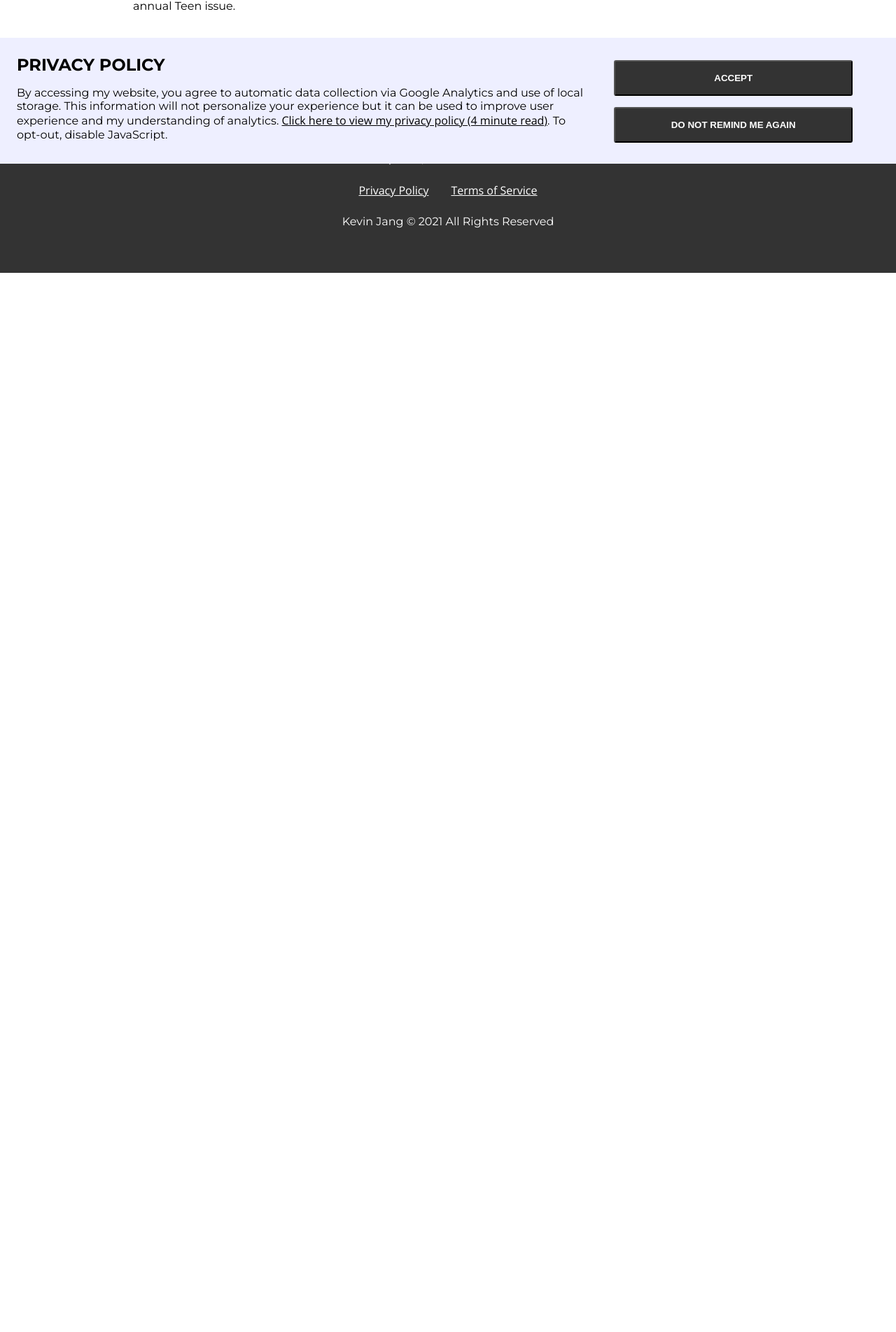
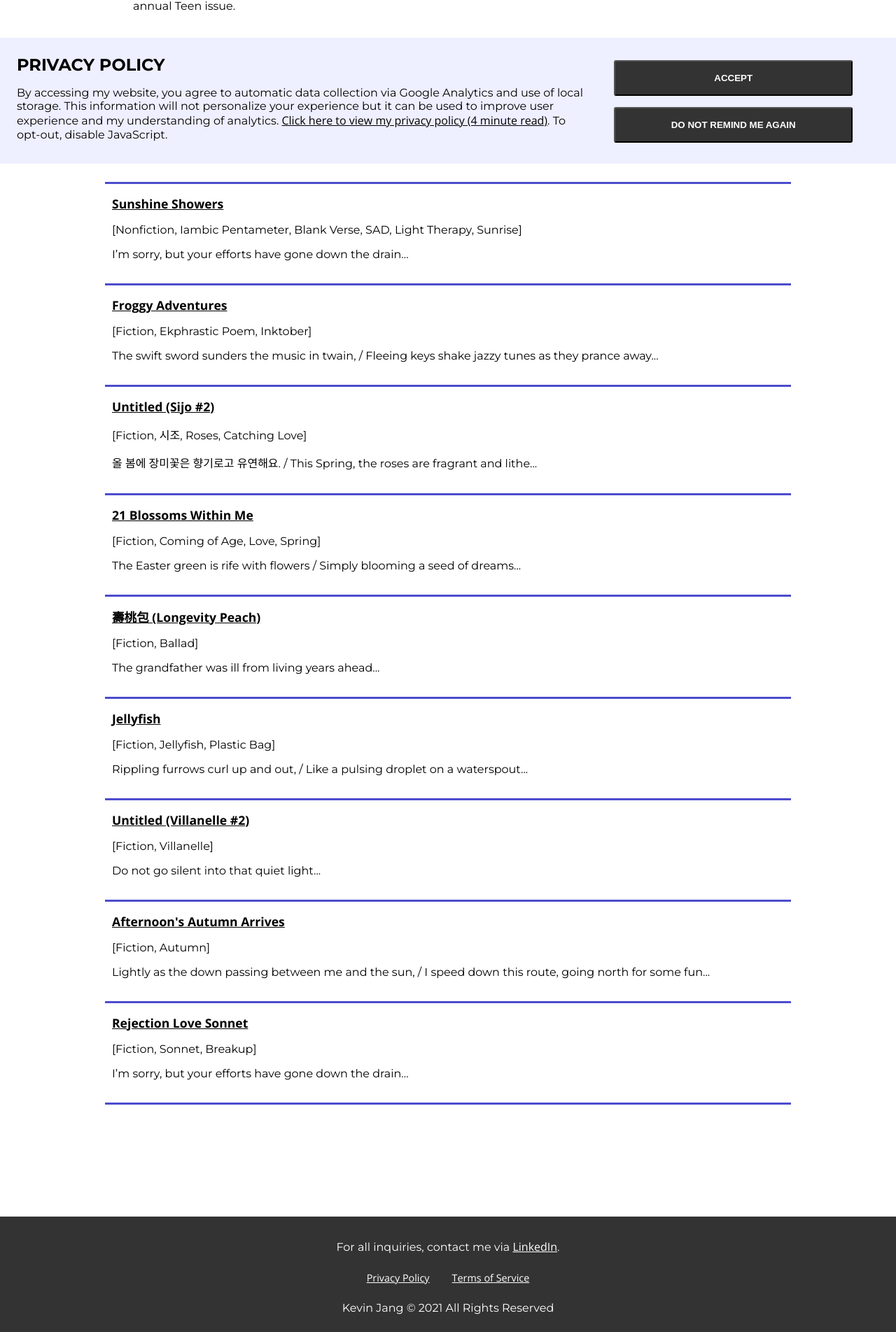
Before and after one commit to Kevin-Jjang/Kevin-Jjang.github.io, a Jekyll site: the page built from poetry.html, in a window 1280 px wide. Shown: the part 666-2570 px from the top of the page at 70% size. Built offline with Jekyll 4.4.1, drawn with Linux system fonts in a browser that asks for light colours; before the commit the page ends 1056 px from its top, so only the background shows below that.

Commit message:
Uploaded poetry

```diff
--- /dev/null
+++ b/_includes/copyright.html
@@ -0,0 +1 @@
+KEVIN JANG © REUSE, REPRODUCTION, AND MODIFICATION ARE PROHIBITED WITHOUT PERMISSION
--- a/_includes/privacy-policy-popup.html
+++ b/_includes/privacy-policy-popup.html
@@ -1,4 +1,4 @@
-<div id="privacy-policy-popup" class="popup">
+<div id="privacy-policy-popup" class="popup hidden">
     <div>
         <h2>Privacy Policy</h2>
         <p>By accessing my website, you agree to automatic data collection via Google Analytics and use of local
--- /dev/null
+++ b/_posts/2017-02-17-rejection-love-sonnet.md
@@ -0,0 +1,25 @@
+---
+layout: poetry
+title: "Rejection Love Sonnet"
+tags: ["Fiction", "Sonnet", "Breakup"]
+categories: ["Poetry"]
+preview: "I’m sorry, but your efforts have gone down the drain..."
+---
+I’m sorry, but your efforts have gone down the drain.
+It's time I told you you're the one I need not;
+It's not you, it's not me — it's just that you’re so profane.
+I just felt that our time was just a thought.
+
+Don't get the wrong idea, but I still like you as a friend,
+Of the fun and pleasure that goes unmeasured
+Frolicking through the trees and the tentative trends.
+But alas, I can't accept your love that I treasured.
+
+You stood out from the ones I considered intimate,
+In ways that I liked or found distastefully sound.
+I felt that you shouldn’t get rid if it
+Even if it didn’t make you round.
+
+I hope I can make up to satisfy your perpetual devotion;
+Maybe we can watch the sun set on our transient
+connection?
--- /dev/null
+++ b/_posts/2018-10-10-afternoons-autumn-arrives.md
@@ -0,0 +1,31 @@
+---
+layout: poetry
+title: "Afternoon's Autumn Arrives"
+tags: ["Fiction", "Autumn"]
+categories: ["Poetry"]
+preview: "Lightly as the down passing between me and the sun, / I speed down this route, going north for some fun..."
+---
+&ensp;Lightly as the down passing between me and the sun,
+I speed down this route, going north for some fun;
+The wishbone form of those cranes fly south as one,
+Synced,&ensp;clamorous whooping in their Native tongue.
+
+A wisp of cloud kisses the sky, leaving it dry;
+As the common oak looks so spry, so fly;
+Wearing that dress of cheese and needs,
+It&ensp;drops late kernels of seeds and leaves.
+
+&ensp;As my odometer ticks its thousandth mile,
+The chilly air tickles my squinting smile;
+The rustling leaves applaud my grand
+With frostbitten stubs for hands.
+
+I glide along the glossy golden line
+On this smooth pavement, a telltale sign.
+The Olympiad bike rattles and clicks
+Down the sloped ‘side, hopping over&ensp;nicks.
+
+For every pedal, the fruitful acorns detract,
+&ensp;Banging my helmet between my flesh, the steel,
+While the natural chestnut in my palm reacts,
+&ensp;Delivering my soul beyond this Pennsylvanian wheel.
--- /dev/null
+++ b/_posts/2018-10-28-do-not-go-silent.md
@@ -0,0 +1,31 @@
+---
+layout: poetry
+title: "Untitled (Villanelle #2)"
+tags: ["Fiction", "Villanelle"]
+categories: ["Poetry"]
+preview: "Do not go silent into that quiet light..."
+---
+Do not go silent into that quiet light,
+Young life should scream and shout every day;
+Yell, yell against the lonely life.
+
+Though disillusioned people know solitude is right,
+Because their words had no importance they
+Do not go silent into that quiet strife.
+
+Rejected loves, the worst case, end their strife
+That caring arms might have erased today,
+Yell, yell against the lonely life.
+
+Insane people who prayed and howled the moon in flight,
+And learn, too far gone, they made it this way,
+Yell, yell against the lonely life.
+
+Widowed, in bed, suffering day and night
+A heart could explode like a bomb and be saved,
+Yell, yell against the lonely life.
+
+And you, my friend, there on that joyful height,
+Talk, text, help me now with your lively face, I say!
+Do not go silent into that quiet strife.
+Yell, yell against the lonely life.
--- /dev/null
+++ b/_posts/2019-04-22-jellyfish.md
@@ -0,0 +1,72 @@
+---
+layout: poetry
+title: "Jellyfish"
+number: 83
+tags: ["Fiction", "Jellyfish", "Plastic Bag"]
+categories: ["Poetry"]
+preview: "Rippling furrows curl up and out, / Like a pulsing droplet on a waterspout..."
+footnote: "Save our oceans!"
+---
+Rippling furrows curl up and out,
+Like a pulsing droplet on a waterspout;
+Dancing on the edge of water and air
+Graceful gliding ballerinas drift there.
+The umbra bell ebbing with the flow,
+Sinking deeper into the abysmal low.
+
+Silk cloth loose around the shoulders,
+The entrancing sight thus smolders
+Those armed teeth with swords,
+Knowing the fierce sting of a thousand lords.
+Tentacles welcoming with open frays
+Unto a treat of deadly embrace.
+
+Bayside drains abandon these wretches
+To their rampant, unchecked conquests.
+Bloating bodies of Medusa’s spawn
+Slither and squeeze through the slimy bronze.
+Trouble, trouble, yonder port to starboard toss!
+The sea of will o’ wisps float en masse!
+
+The wave breaks whip the Man-of-Mors,
+Fizzing froth on still gelatinous flesh.
+Merciful Earth battle these foes!
+Drive them under sandy throes!
+The umbra bell ebbing with the flow,
+Sinking deeper into the abysmal low.
+
+
+With every brush of potent toxicity
+The tentacles shed their skin promiscuously.
+There’s no denying what has come true:
+The filaments drift aimlessly into the blue.
+Tentacles welcoming with open frays
+Unto a treat of deadly embrace.
+
+Circulating around the Pacific Gyre
+Like a whirlpool for the jellies to conspire.
+Tangled in a putrid, filmy mattress
+Spanning from sunrise, lest to sunset.
+Trouble, trouble, yonder port to starboard toss!
+The sea of will o’ wisps float en masse!
+
+An immortal life cycle of proliferation,
+The gel never dissolving from acidification,
+Creatures growl from their rocky lairs,
+Jellies lining the fleshy beds with filmy hairs.
+The umbra bell ebbing with the meek,
+Sinking deeper into the abysmal beak.
+
+Needles pierce the slightest curiosity calling,
+Choking thy lungs to a salty drowning.
+The ravenous turtle scarfs a lonesome jelly,
+Swallowing the bell of Mors’s hell—
+Loops devouring with open face
+Unto a treat of deadly lace.
+
+Translucent ghosts glowing like blood,
+The nuclear bioluminescence remains buried in mud;
+Chemicals seeping into the waters,
+Poison to the whales, corals, and otters—
+Trouble, trouble, yonder port to starboard boss???
+The sea of immortal bags float en masse!!!
--- /dev/null
+++ b/_posts/2020-01-05-longevity-peach.md
@@ -0,0 +1,97 @@
+---
+layout: poetry
+title: "壽桃包 (Longevity Peach)"
+number: 1
+tags: ["Fiction", "Ballad"]
+categories: ["Poetry"]
+preview: "The grandfather was ill from living years ahead..."
+---
+The grandfather was ill from living years ahead
+Of even the oldest passing elder;
+His eyes had failed from years of crystallized residue,
+With spotty skin but no wrinkles on his face.
+
+His granddaughter always fed him a peach for lunch,
+Golden ones with large pits that he used to grind between his molars
+Like a nut that his frail jaws couldn't clamp upon;
+But he always smiled when she came to feed her a peach.
+
+Winter was coming, the peaches had to be picked;
+But a great storm intruded and plucked all the fruit from the nest.
+The house was getting cold and the grandfather slumped into his pillow,
+Coughing and wheezing from the oncoming season.
+
+The granddaughter went to town to buy some medicine,
+Passing the vast marshlands of laborers in pointed hats;
+She saw the aged wrinkly skin of working the annual seasons
+And wondered if she would befall that fate.
+
+The herbalist lived at the edge of town—
+A vibrant fragrance of jasmine and chamomile drifted through the air
+Like the crane spreading its wings for its young;
+The granddaughter made her entrance to the source of such calmness.
+
+The herbalist prescribed her an assortment of plants:
+Ginkgo, cinnamon, ginger, ginseng, and lotus seed.
+The daughter was familiar to each, yet she had to ask
+But lotus isn't a medicinal plant!
+
+The herbalist smiled,
+For prosperity and longevity,
+That is the way of the lotus.
+She sent the granddaughter off to care for Grandfather.
+
+The laborers were packing their ragged bags to go home,
+Their necks pink from the rays and hands raw from the chaff.
+She briskly walked home before the sun set,
+Which was sleeping on the tip of the highest mountain.
+
+She returned to feed her grandfather a bowl of rice,
+Letting him fall soundly asleep before preparing to cook.
+She threw all the herbs except the seeds into a pot
+And boiled them up into a stew.
+
+She looked at the seeds at the bottom of her basket,
+Wondering what she could make;
+A small, dried pit rolled and bumped her foot.
+She knew exactly what to create.
+
+The granddaughter took the seeds and grounded them up into a fine paste,
+Breaking out the dough and distributing the paste onto each fine circle.
+She curled the dough into a ball and pinched the ends of them,
+Sprinkling them with rose powder before putting them in the stone oven.
+
+The moon was high in the sky,
+Owls hooted and cranes hid under the moonlight;
+The granddaughter was tired and laid down;
+Forgetting that the baos were still in the kiln.
+
+The granddaughter woke up at dawn, the ashy smell of cinders still in the air.
+Her eyes pried loosely, and gasped at her mistake.
+In the oven were two dozen buns, lukewarm yet looked perfect
+Even after being left unchecked for too long.
+
+The grandfather started a coughing fit,
+To which the granddaughter rushed to serve him tea and medicine.
+He nodded his head and smiled sadly, his hands shaking from the cold.
+He asked for a peach, but there were none to give.
+
+The granddaughter returned to the oven and put a bun on a plate;
+It was definitely smaller, but looked like a white peach.
+She topped the pink surface with a peach leaf
+And served the substitute to her grandfather.
+
+The grandfather said that it was softer than a peach,
+That the taste was less sweet yet bore a pasty consistency;
+Nonetheless he could feel the peach leaf,
+Concluding that it was still a peach.
+
+He smiled even wider, his eyes opening a little more;
+He seemed to sense his granddaughter looking down on him;
+He could feel the cold sensation of the tears that ran down her cheeks,
+All without having to lift an arm, nor having to listen to her footfalls.
+
+The grandfather went back to sleep with a deep sigh,
+Snoring softly as his body remained warm from the tea,
+Yet his heart grew strong as the lotus wrapped its petals around the soul,
+And helped him live a little while longer.
--- /dev/null
+++ b/_posts/2020-04-21-21-blossoms-within-me.md
@@ -0,0 +1,22 @@
+---
+layout: poetry
+title: "21 Blossoms Within Me"
+number: 29
+tags: ["Fiction", "Coming of Age", "Love", "Spring"]
+categories: ["Poetry"]
+preview: "The Easter green is rife with flowers / Simply blooming a seed of dreams..."
+---
+The Easter green is rife with flowers
+Simply blooming a seed of dreams,
+I wish all fruit pretend as lovers
+Yearn bright moments under the seams.
+We dance the Spring's dashing ambience
+For while hearts cry for day's transience;
+Let's take our hands together closed
+And clasp passion under our clothes.
+She teases my smile with boundless kindness
+Sprinkling delight across the lea
+Where blossoms dare follow the sea;
+We waltz among sunny morn's litheness.
+Her eyes display mirth&mdash;endless life!
+My soul is yours, my fearless wife~
--- /dev/null
+++ b/_posts/2020-06-07-sijo2.md
@@ -0,0 +1,14 @@
+---
+layout: poetry
+title: "Untitled (Sijo #2)"
+number: 37
+tags: ["Fiction", "시조", "Roses", "Catching Love"]
+categories: ["Poetry"]
+preview: "올 봄에 장미꽃은 향기로고 유연해요. / This Spring, the roses are fragrant and lithe..."
+---
+<p lang="ko">올 봄에 장미꽃은 향기로고 유연해요.</p>
+<p>This Spring, the roses are fragrant and lithe.</p>
+<p lang="ko">바람이 더 불리고 장미꽃을 흔들려요,</p>
+<p>The wind picks up and the roses sway,</p>
+<p lang="ko">꽃잎들 떨어질 때는 두 손으로 잡아요.</p>
+<p>While the petals fall into my clasped hands.</p>
--- /dev/null
+++ b/_posts/2020-10-20-froggy-adventures.md
@@ -0,0 +1,33 @@
+---
+layout: poetry
+title: "Froggy Adventures"
+number: 58.1
+tags: ["Fiction", "Ekphrastic Poem", "Inktober"]
+categories: ["Poetry"]
+preview: "The swift sword sunders the music in twain, / Fleeing keys shake jazzy tunes as they prance away..."
+footnote: "Based off Dana's Inktober painting on October 5, 2020."
+---
+The swift sword sunders the music in twain,
+Fleeing keys shake jazzy tunes as they prance away
+From the beehive netting of that sticky beatbox
+Smiling towards the sunset of a wearisome day.
+
+The chunky rook in his startled plight hunches
+Over his broken enclosure, this melodramatic tragedy
+Swells a sultry saltwater whine all over his lids.
+The dry streams couldn't stay dry forever.
+
+Sheesh! How that shifty rat wiggles his nicked ears,
+Stretching that mischievous grin in the shadows
+Where the smell of sweaty adventurers stick to leaves.
+His brandished scimitar tastes his snickers gone sour.
+
+But the hero! Patches of wool disguise the bruiser's
+Stony upbringing in the ponds, where that godly blade
+Hammered in water glows heavenly exonerating,
+Banishing the evil lurking in those low bushes.
+
+His long face freezes the slowed
+&emsp;&emsp;stasis, as if to spit
+"You could've switched the tune
+&emsp;&emsp;if you didn't like it!"
--- /dev/null
+++ b/_posts/2020-11-07-sunshine-showers.md
@@ -0,0 +1,25 @@
+---
+layout: poetry
+title: "Sunshine Showers"
+number: 64
+tags: ["Nonfiction", "Iambic Pentameter", "Blank Verse", "SAD", "Light Therapy", "Sunrise"]
+categories: ["Poetry"]
+preview: "I’m sorry, but your efforts have gone down the drain..."
+---
+When puddles dry succinctly into air,
+The traceless cracks defined upon my cheeks
+Recall the evening dusk, a glass of lights
+Consumed, the stray withdrawn atop the bed.
+
+The Sunshine Showers come at early dawn
+When nobody stirs in bluish dressing gowns.
+As birds may chirp before the gentle wave,
+This tearful owl transformed into the sprout.
+
+The Sunshine Showers bathe my wilted construct
+Finessed in the planter box, of which imbued
+Cyclones will gladly wash away the salt
+Encrusted upon my chubby petals thence.
+
+The Sunshine Showers waking, healing me.
+The Sunshine Showers heat away my Dew.
--- /dev/null
+++ b/_posts/2020-12-23-all-roads-lead.md
@@ -0,0 +1,20 @@
+---
+layout: poetry
+title: "All Roads Lead"
+number: 69
+tags: ["Fiction", "Romance", "Destiny"]
+categories: ["Poetry"]
+preview: "All Roads Lead / To You at Station Two..."
+---
+To You at Station Two
+Waiting for the sleepy train
+To cradle into an erratic yawn,
+But I have found you at last
+Over glittery seas and glistening sands
+Over the endless greens and the bustling scenes,
+I could only shout your name
+Echoing out of this dreamy tunnel
+Because I can't believe that it's you,
+With tears already in your eyes
+No matter where you are
+The train departs from Station You.
--- a/_sass/content.scss
+++ b/_sass/content.scss
@@ -13,6 +13,50 @@
 
 .toc {
     font-size: 1.3rem;
+}
+
+.post-list {
+	list-style-type: none;
+	padding-left: 0px;
+}
+.post-card {
+	padding: 16px 10px;
+	border-top: 2.5px solid #4c4cce;
+	border-bottom: 1.5px solid #4c4cce;
+	border-collapse: collapse;
+	a {
+		font-size: 1.1rem;
+	}
+}
+.post-card:first-child {
+	border-top-width: 3px;
+}
+.post-card:last-child {
+	border-bottom-width: 3px;
+}
+main .poetry {
+	p {
+		margin: 0;
+	}
+	.copyright {
+		color: #4c4cce;
+	}
+	.poetry-footer {
+		p {
+		margin: revert;
+		}
+	}
+}
+.poetry-header {
+	h1, h2 {
+		font-size: 1rem;
+	}
+	h1 {
+		margin-top: 32px;
+		margin-bottom: 32px;
+		padding-left: 40px;
+		text-align: left;
+	}
 }
 
 /* Slideshow container */
--- a/_sass/footer.scss
+++ b/_sass/footer.scss
@@ -12,7 +12,7 @@ footer {
 footer .footer-nav {
     display: flex;
     justify-content: center;
-
+    font-size: 0.9rem;
     ul {
         display: block;
         margin: 0px;
@@ -30,6 +30,10 @@ footer .copyright {
 }
 
 @media screen and (max-width: 768px) {
+    footer {
+        padding-left: 24px;
+        padding-right: 24px;
+    }
     footer .copyright {
         font-size: 1rem;
     }
--- a/assets/js/privacy-policy.js
+++ b/assets/js/privacy-policy.js
@@ -1,4 +1,6 @@
 window.addEventListener('DOMContentLoaded', () => {
+    let privacyPopup = document.getElementById('privacy-policy-popup');
+    privacyPopup.classList.remove('hidden');
     let hidePrivacyPolicy = window.localStorage.getItem('hidePrivacyPolicy081021');
     if(hidePrivacyPolicy === 'true' || document.getElementById('privacy-policy')) {
         closePrivacyPopup();
--- a/poetry.html
+++ b/poetry.html
@@ -33,6 +33,14 @@ title: Poetry
             issue.
         </li>
     </ul>
-
-
+    <h2>Poetry</h2>
+    <ul class="post-list">
+    {% for poem in site.categories.Poetry %}
+        <li class="post-card">
+            <a href="{{ poem.url }}"><strong>{{ poem.title }}</strong></a>
+            <p>&lsqb;{{ poem.tags | join: ', '}}&rsqb;</p>
+            <p>{{ poem.preview }}</p>
+        </li>
+    {% endfor %}
+    </ul>
 </main>
--- a/privacy-policy.html
+++ b/privacy-policy.html
@@ -26,9 +26,9 @@ browser settings and there should be a button to disable JavaScript.
 
 <h3 class="rem1">I do not collect</h3>
 <ul>
-    <li>IP Address (this is personally identifiable)</li>
-    <li>Name, gender, emails, phone numbers, other personally identifiable information</li>
-    <li>Keystrokes (This is very easy to implement and very easy to exploit. Be aware that other websites might track
+    <li>IP Addresses</li>
+    <li>Names, emails, phone numbers, other personally identifiable information</li>
+    <li>Keystrokes (This is very easy to implement and very easy to exploit. Be vigilant that other websites might track
         keystrokes and steal sensitive information if you accidentally type on their webpage.)</li>
     <li>Exact time visited, click locations</li>
 </ul>
```
Also changed, not shown: _layouts/poetry.html (added, +19 -0 lines), _layouts/post.html (deleted, +0 -14 lines), _sass/main.scss (+3 -11 lines).
